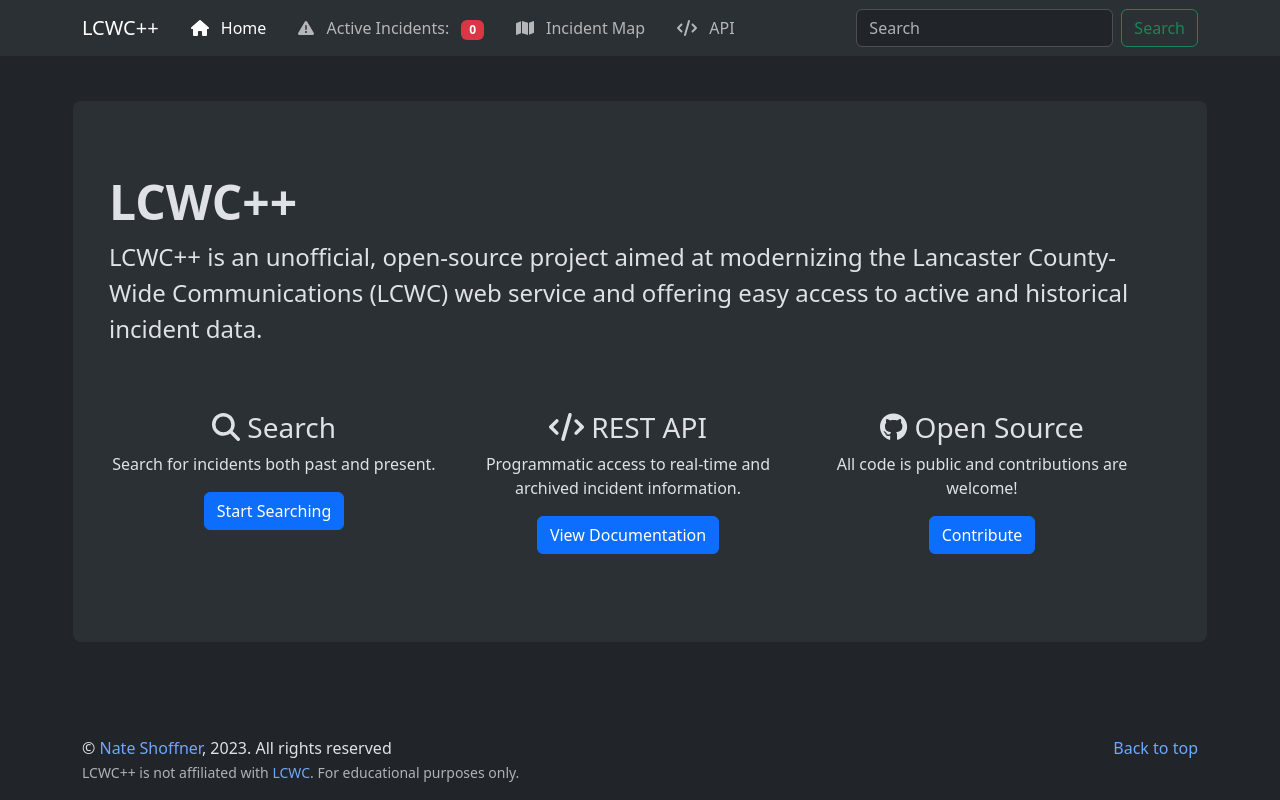
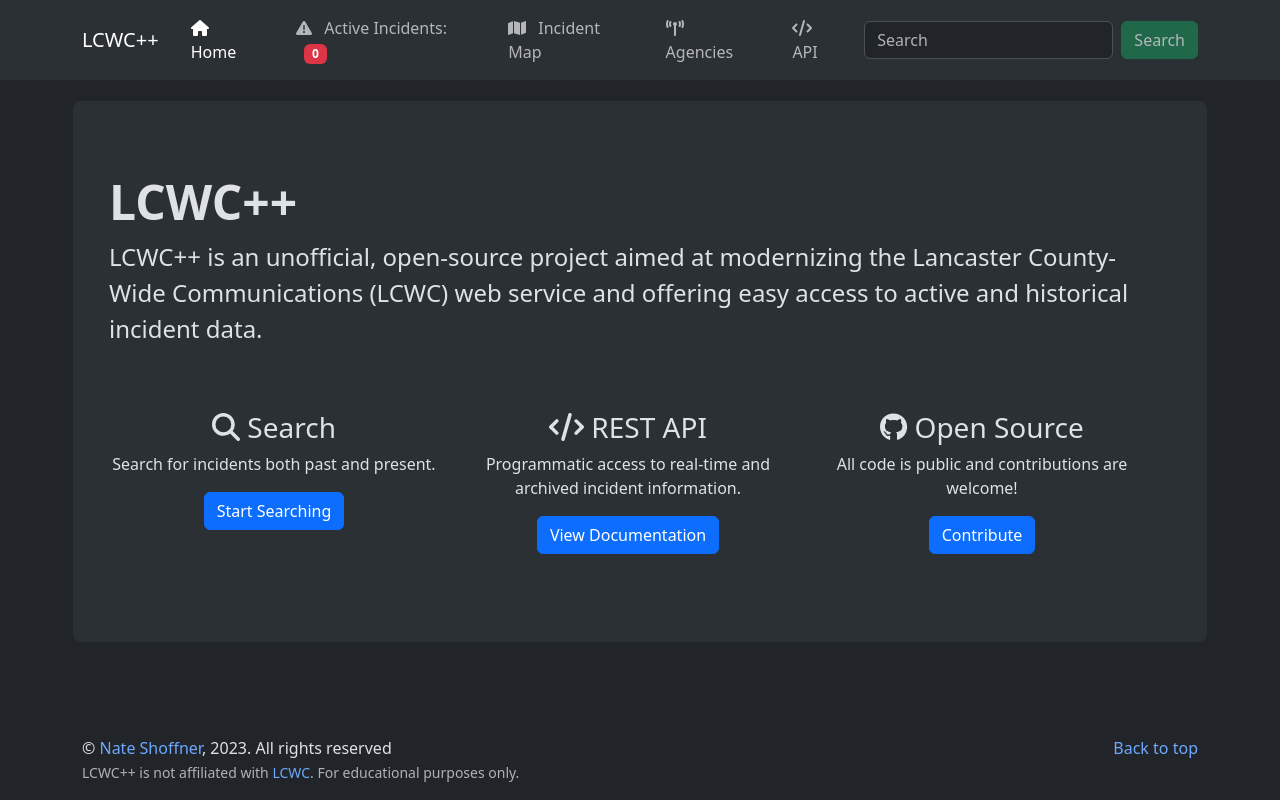
Before and after one commit to NateShoffner/lcwc-modern, a React (Vite) app: page / in a window 1280 px wide. Built offline with nearby package versions, Linux system fonts and the light colour scheme; no server answers.

Commit message:
Disable search button for now

```diff
--- a/src/components/Navigation.tsx
+++ b/src/components/Navigation.tsx
@@ -8,6 +8,7 @@ import {
   faTriangleExclamation,
   faMap,
   faCode,
+  faBroadcastTower,
 } from "@fortawesome/free-solid-svg-icons";
 import { FontAwesomeIcon } from "@fortawesome/react-fontawesome";
 import { useGetActiveIncidents } from "@hooks/useGetIncidents";
@@ -73,6 +74,12 @@ const Navigation = () => {
                   <FontAwesomeIcon icon={faMap} className="me-2" /> Incident Map
                 </Nav.Link>
               </LinkContainer>
+              <LinkContainer to="agencies" onClick={closeNav}>
+                <Nav.Link className="mx-2">
+                  <FontAwesomeIcon icon={faBroadcastTower} className="me-2" />{" "}
+                  Agencies
+                </Nav.Link>
+              </LinkContainer>
               <LinkContainer to="api" onClick={closeNav}>
                 <Nav.Link className="mx-2">
                   <FontAwesomeIcon icon={faCode} className="me-2" /> API
@@ -86,7 +93,9 @@ const Navigation = () => {
                 className="me-2"
                 aria-label="Search"
               />
-              <Button variant="outline-success">Search</Button>
+              <Button variant="success" disabled>
+                Search
+              </Button>
             </Form>
           </Navbar.Collapse>
         </Container>
```
